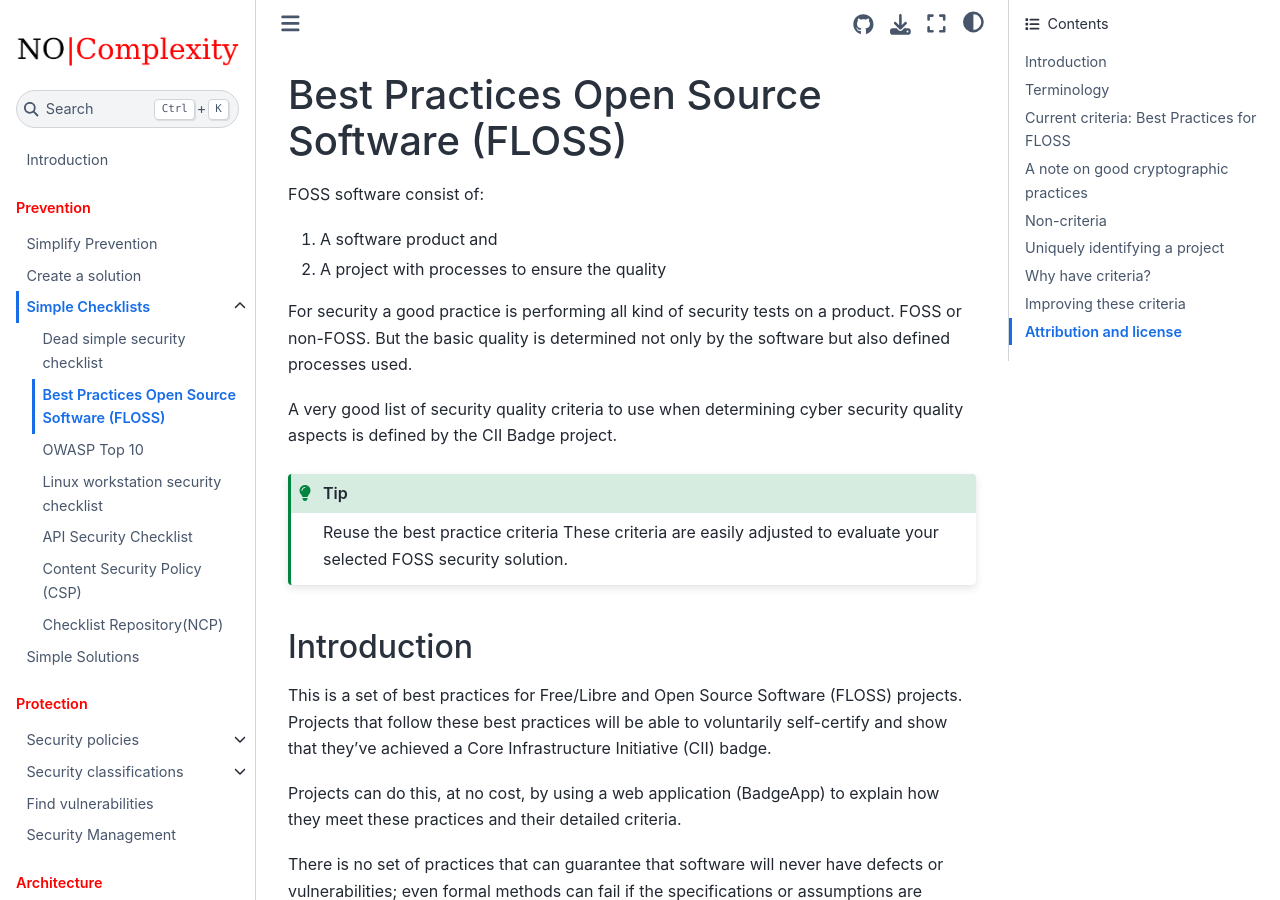
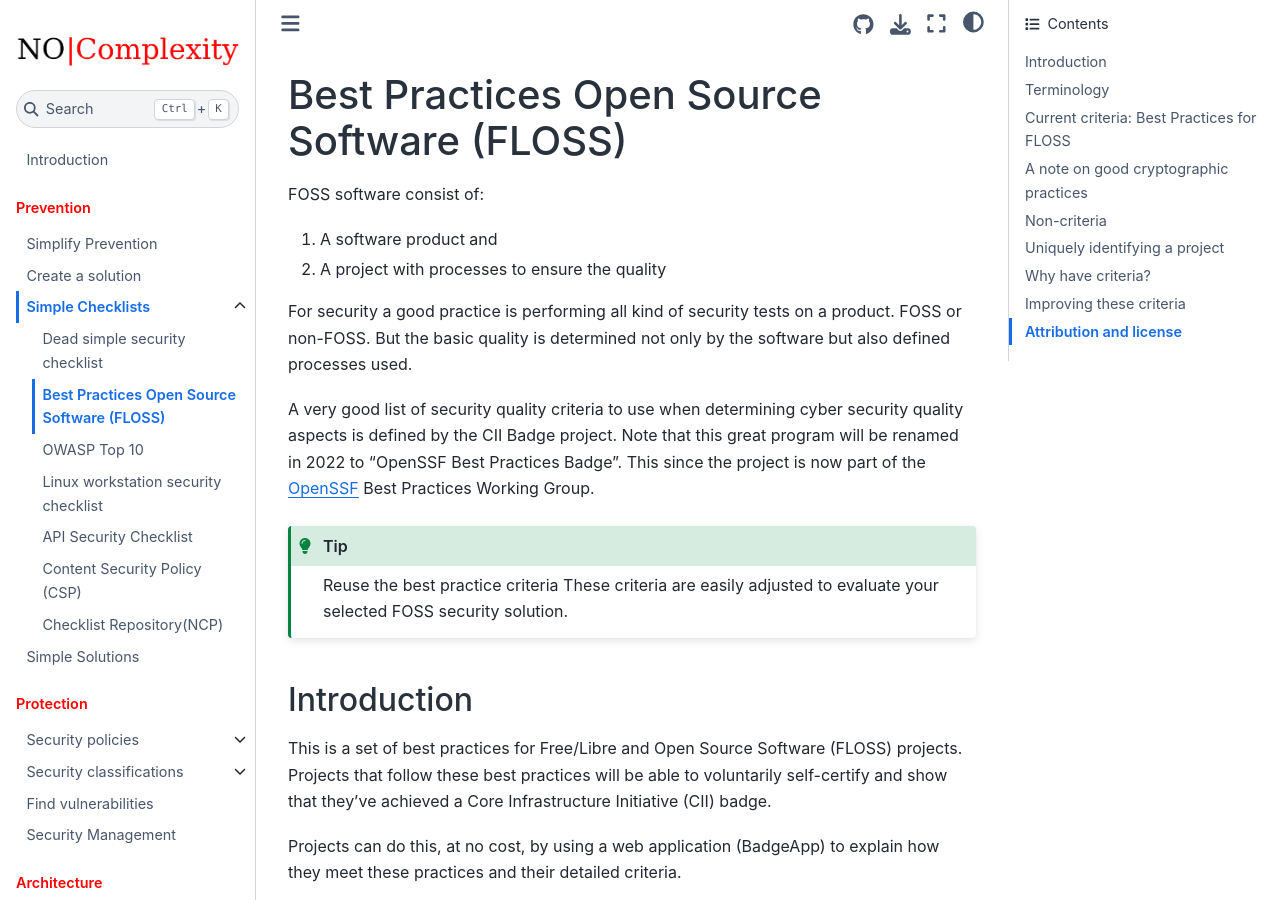
Before and after one commit to nocomplexity/SecurityArchitecture, a Jupyter Book: the page built from foss-securitycriteria.md, in a window 1280 px wide and 900 px high. Built offline with Jupyter Book 1.0.4 settings and Sphinx 7.4.7 and the Sphinx Book theme 1.1.4, drawn with Linux system fonts in a browser that asks for light colours.

Commit message:
update CII section

````diff
--- a/foss-securitycriteria.md
+++ b/foss-securitycriteria.md
@@ -6,7 +6,9 @@
 
 For security a good practice is performing all kind of security tests on a product. FOSS or non-FOSS. But the basic quality is determined not only by the software but also defined processes used.
 
-A very good list of security quality criteria to use when determining cyber security quality aspects is defined by the CII Badge project.
+A very good list of security quality criteria to use when determining cyber security quality aspects is defined by the CII Badge project.  Note that this great program will be renamed in 2022 to "OpenSSF Best Practices Badge". This since the project is now part of the [OpenSSF](https://openssf.org/) Best Practices Working Group.
+
+
 
 ```{tip} Reuse the best practice criteria
 These criteria are easily adjusted to evaluate your selected FOSS security solution.
````
